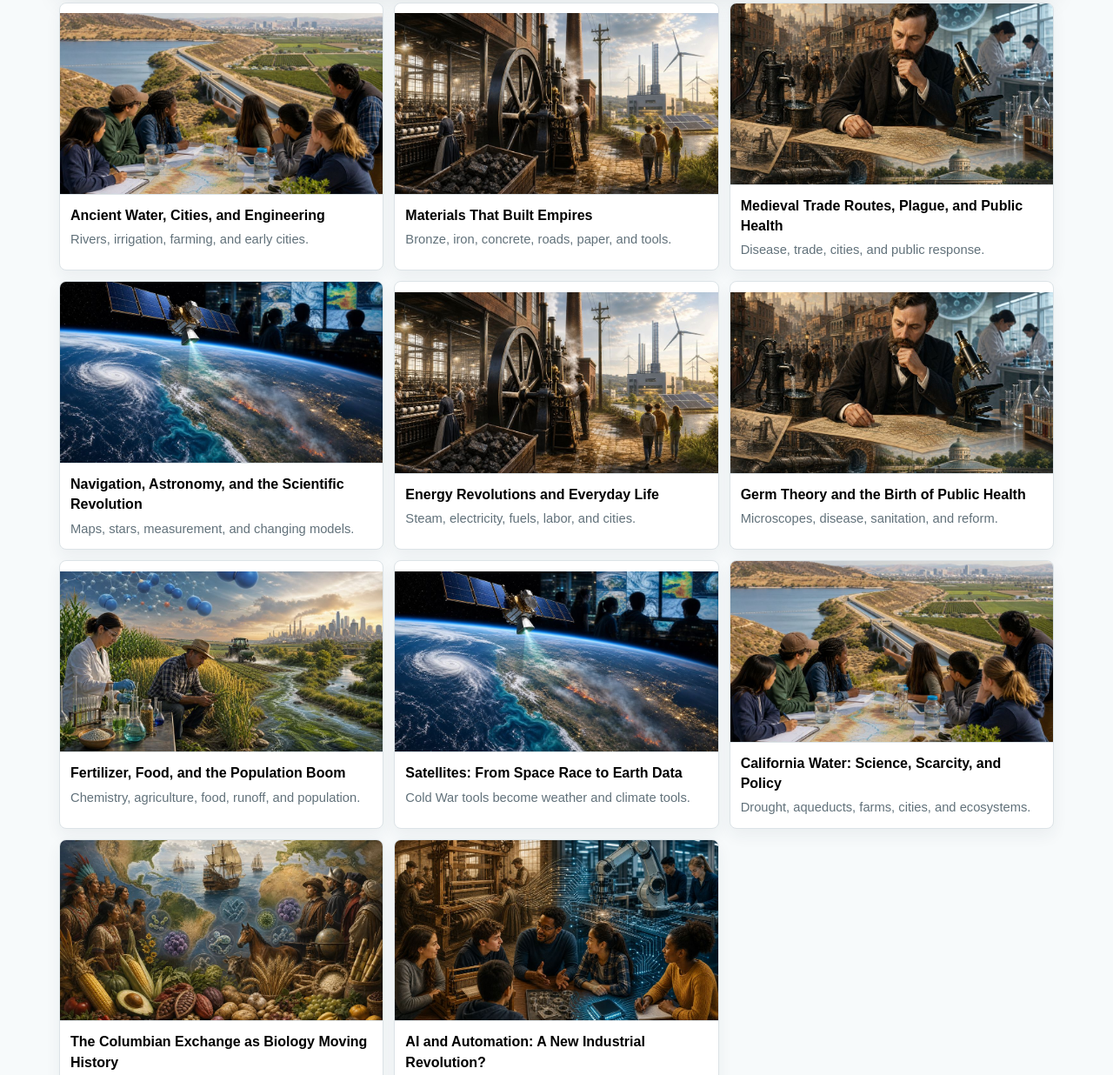
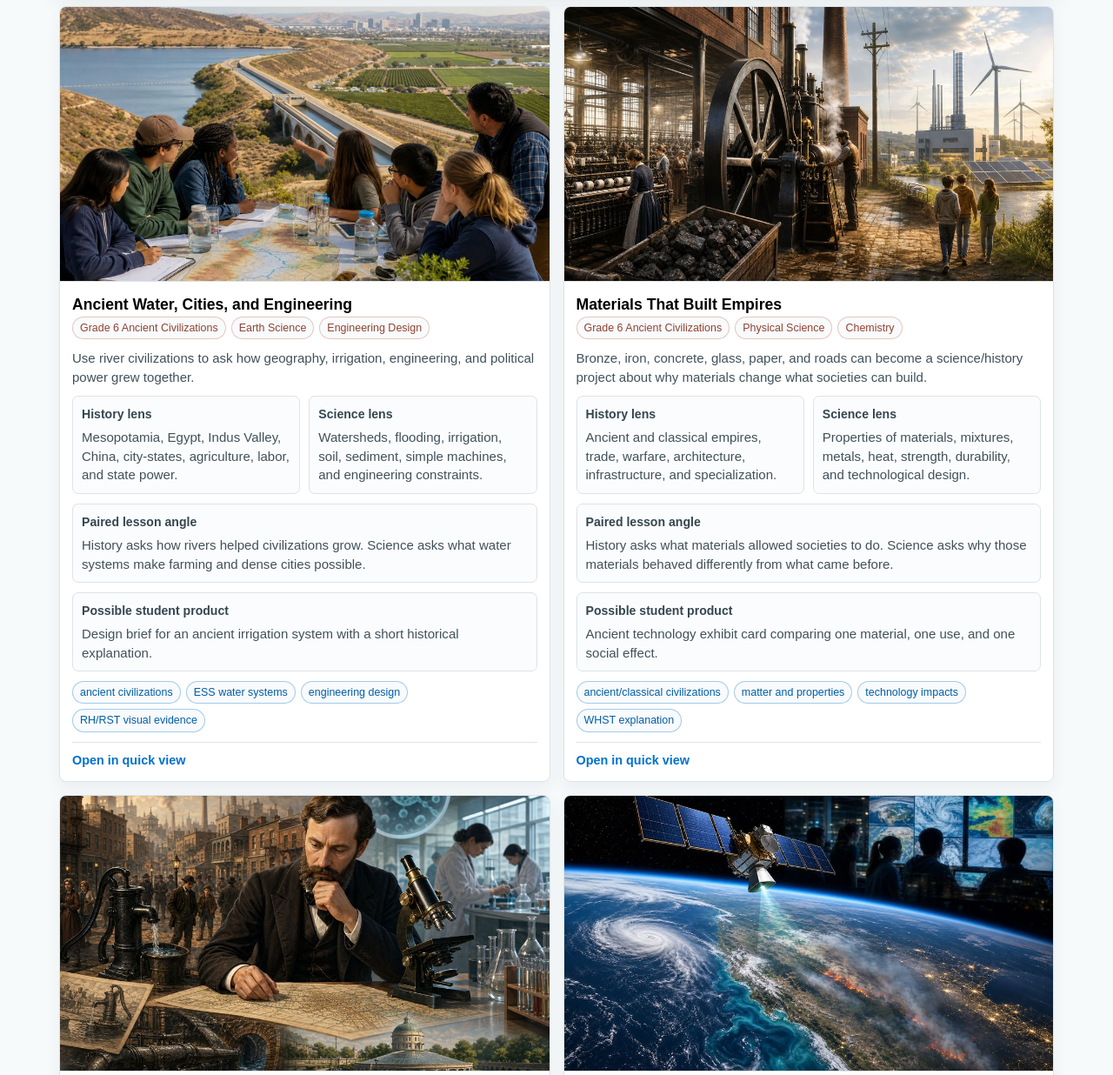
Before and after one commit to bbuchler/science-history-project-ideas, a website: page index.html in a window 1280 px wide. Shown: the part 1333-2569 px from the top of the page at 87% size. Drawn offline with Linux system fonts and the light colour scheme.

Commit message:
Restore detailed idea cards

```diff
--- a/index.html
+++ b/index.html
@@ -301,9 +301,9 @@
 
     .idea-grid {
       display: grid;
-      grid-template-columns: repeat(3, minmax(0, 1fr));
-      gap: 12px;
-      margin-top: 14px;
+      grid-template-columns: repeat(2, minmax(0, 1fr));
+      gap: 15px;
+      margin-top: 18px;
     }
 
     .idea-card {
@@ -311,6 +311,8 @@
       cursor: pointer;
       text-align: left;
       padding: 0;
+      display: grid;
+      grid-template-rows: auto 1fr;
     }
 
     .idea-card img {
@@ -320,18 +322,28 @@
     }
 
     .idea-card-body {
-      padding: 12px;
+      padding: 14px;
+      display: grid;
+      gap: 11px;
     }
 
     .idea-card h3 {
-      margin: 0 0 6px;
-      font-size: 1rem;
+      margin: 0;
+      font-size: 1.1rem;
     }
 
     .idea-card p {
       margin: 0;
-      color: var(--muted);
-      font-size: 0.92rem;
+      color: #40515a;
+      font-size: 0.94rem;
+    }
+
+    .card-actions {
+      border-top: 1px solid var(--line);
+      padding-top: 10px;
+      color: var(--blue);
+      font-weight: 700;
+      font-size: 0.9rem;
     }
 
     .model-grid {
@@ -460,7 +472,7 @@
     <section id="ideas">
       <div class="section-head">
         <h2>Idea Quick View</h2>
-        <p>Click an idea to switch the focus card. The small cards underneath are the quick menu.</p>
+        <p>Use the toggles for a quick walkthrough. The cards underneath keep the fuller planning detail.</p>
       </div>
       <div class="idea-tabs" id="ideaTabs" aria-label="Choose an idea"></div>
       <article class="idea-focus" id="ideaFocus"></article>
@@ -551,6 +563,7 @@
         pairedLesson: "History asks how rivers helped civilizations grow. Science asks what water systems make farming and dense cities possible.",
         courses: ["Grade 6 Ancient Civilizations", "Earth Science", "Engineering Design"],
         product: "Design brief for an ancient irrigation system with a short historical explanation."
+        , standards: ["ancient civilizations", "ESS water systems", "engineering design", "RH/RST visual evidence"]
       },
       {
         title: "Materials That Built Empires",
@@ -562,6 +575,7 @@
         pairedLesson: "History asks what materials allowed societies to do. Science asks why those materials behaved differently from what came before.",
         courses: ["Grade 6 Ancient Civilizations", "Physical Science", "Chemistry"],
         product: "Ancient technology exhibit card comparing one material, one use, and one social effect."
+        , standards: ["ancient/classical civilizations", "matter and properties", "technology impacts", "WHST explanation"]
       },
       {
         title: "Medieval Trade Routes, Plague, and Public Health",
@@ -573,6 +587,7 @@
         pairedLesson: "History maps how people and goods moved. Biology asks how disease can move through the same networks.",
         courses: ["Grade 7 Medieval/Early Modern", "Biology", "Environmental Science"],
         product: "Trade-route risk map with a written explanation of historical and biological factors."
+        , standards: ["medieval world history", "life science systems", "source comparison", "data/visual interpretation"]
       },
       {
         title: "Navigation, Astronomy, and the Scientific Revolution",
@@ -584,6 +599,7 @@
         pairedLesson: "History asks why better measurement changed trade and power. Science asks how evidence changes a model of the world.",
         courses: ["Grade 6 Ancient Civilizations", "Grade 7 Medieval/Early Modern", "Earth Science"],
         product: "Explorer/scientist field note: one observation, one tool, one historical consequence."
+        , standards: ["ancient/early modern history", "Earth and space science", "evidence and models", "RH/RST visual information"]
       },
       {
         title: "Energy Revolutions and Everyday Life",
@@ -595,6 +611,7 @@
         pairedLesson: "History asks what changed in work and cities. Science asks what each energy system made possible and what tradeoffs it created.",
         courses: ["Grade 8 US History", "World History", "Physical Science"],
         product: "Energy change museum panel or cause/effect timeline."
+        , standards: ["industrialization", "energy systems", "cause/effect", "visual evidence"]
       },
       {
         title: "Germ Theory and the Birth of Public Health",
@@ -606,6 +623,7 @@
         pairedLesson: "Biology explains how disease spreads. History asks how cities and governments changed once people believed the evidence.",
         courses: ["World History", "US History HS", "Biology"],
         product: "Public health recommendation brief using a map, source, and science explainer."
+        , standards: ["source comparison", "life science systems", "public policy", "argument writing"]
       },
       {
         title: "Fertilizer, Food, and the Population Boom",
@@ -617,6 +635,7 @@
         pairedLesson: "Chemistry explains the process. History asks whether a technology that solved hunger also created new global problems.",
         courses: ["World History", "Chemistry", "Environmental Science"],
         product: "Benefit/cost decision memo or systems diagram."
+        , standards: ["data interpretation", "chemical reactions", "ecosystems", "explanatory writing"]
       },
       {
         title: "Satellites: From Space Race to Earth Data",
@@ -628,6 +647,7 @@
         pairedLesson: "History starts with the Space Race. Earth Science follows the same tools into weather, wildfire, mapping, and climate decisions.",
         courses: ["US History HS", "Earth Science", "Government"],
         product: "Satellite data case study: which data should guide a public decision?"
+        , standards: ["Cold War science", "Earth systems", "visual/data evidence", "argument from evidence"]
       },
       {
         title: "California Water: Science, Scarcity, and Policy",
@@ -639,6 +659,7 @@
         pairedLesson: "History asks who gets water and why. Earth Science asks what the system can actually sustain.",
         courses: ["Grade 8 US History", "Government", "Earth Science"],
         product: "Stakeholder policy recommendation or water-use tradeoff board."
+        , standards: ["California history", "water systems", "civic argument", "data sources"]
       },
       {
         title: "The Columbian Exchange as Biology Moving History",
@@ -650,6 +671,7 @@
         pairedLesson: "History maps the exchange. Biology explains why organisms, crops, and diseases could transform societies.",
         courses: ["Grade 8 US History", "World History", "Biology"],
         product: "Exchange map with biological cause/effect annotations."
+        , standards: ["exploration/exchange", "ecosystems", "disease", "compare sources"]
       },
       {
         title: "AI and Automation: A New Industrial Revolution?",
@@ -661,6 +683,7 @@
         pairedLesson: "History gives earlier automation patterns. Science/technology asks what AI changes about tools, work, and decision-making.",
         courses: ["Grade 8 US History", "US History HS", "Engineering Design"],
         product: "Continuity/change comparison or future-of-work briefing."
+        , standards: ["industrialization", "engineering design", "comparison", "argument evaluation"]
       }
     ];
 
@@ -713,8 +736,19 @@
         card.innerHTML = `
           <img src="${idea.image}" alt="">
           <div class="idea-card-body">
-            <h3>${idea.title}</h3>
-            <p>${idea.short}</p>
+            <div>
+              <h3>${idea.title}</h3>
+              <div class="tags">${tagList(idea.courses, "history")}</div>
+            </div>
+            <p>${idea.pitch}</p>
+            <div class="two-col">
+              <div class="mini"><strong>History lens</strong><p>${idea.historySide}</p></div>
+              <div class="mini"><strong>Science lens</strong><p>${idea.scienceSide}</p></div>
+            </div>
+            <div class="mini"><strong>Paired lesson angle</strong><p>${idea.pairedLesson}</p></div>
+            <div class="mini"><strong>Possible student product</strong><p>${idea.product}</p></div>
+            <div class="tags">${tagList(idea.standards || [], "skill")}</div>
+            <div class="card-actions">Open in quick view</div>
           </div>
         `;
         card.addEventListener("click", () => setActive(index));
```
